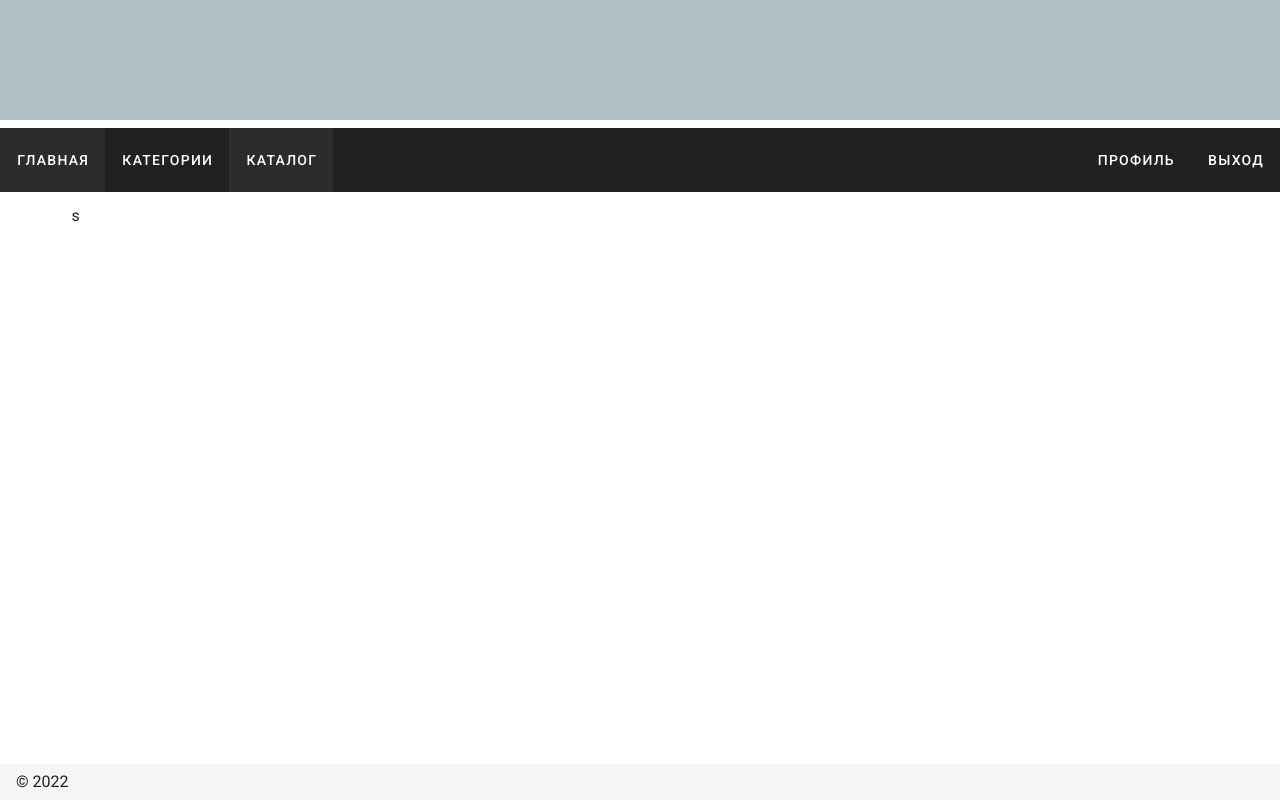
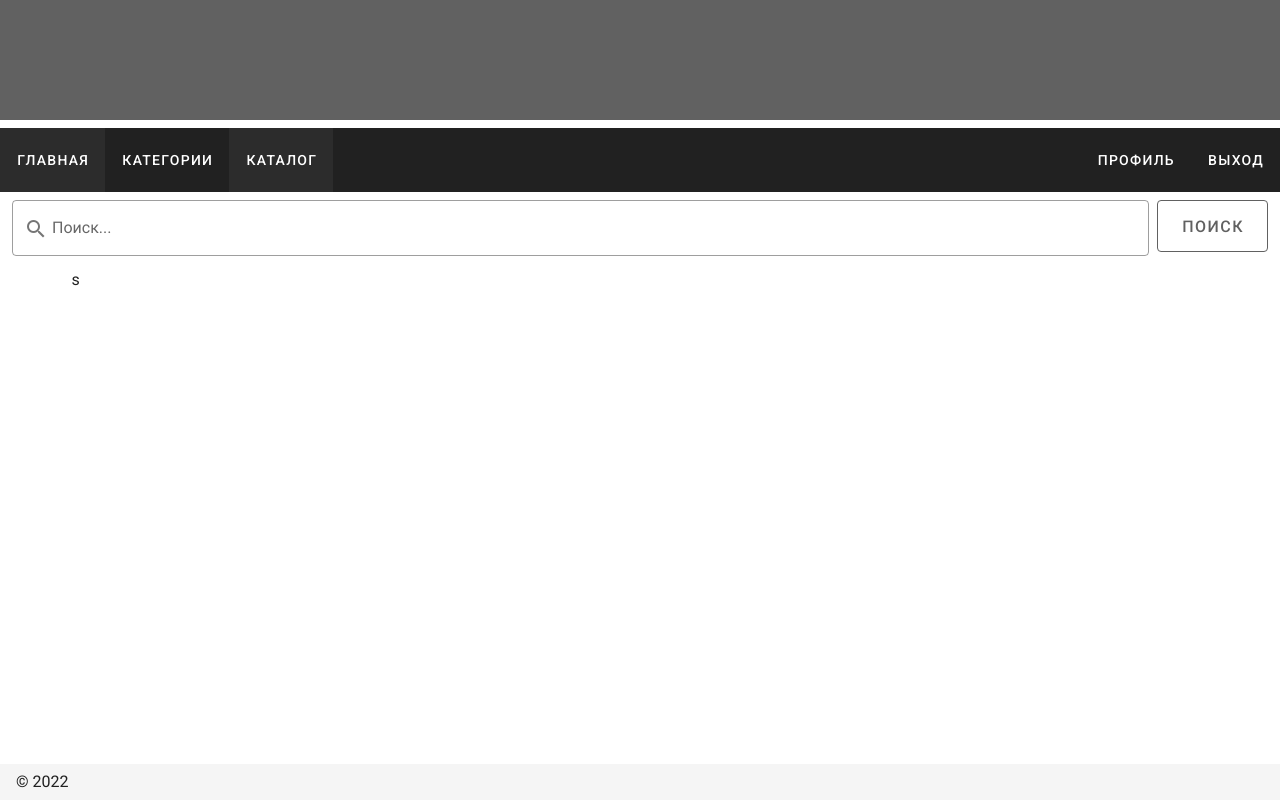
Before and after one commit to Brix-D/marketplace-vue, a Vue app: page /#/ in a window 1280 px wide. Built offline with nearby package versions, Linux system fonts and the light colour scheme.

Commit message:
divided components, changed secondary color, renamed index route

```diff
--- a/src/assets/scss/_variables.scss
+++ b/src/assets/scss/_variables.scss
@@ -10,7 +10,7 @@ $color-pack: false;
 //light theme
 $color-primary: map-get($grey, 'darken-4');
 $color-accent: map-get($deep-purple, 'lighten-4');
-$color-secondary: map-get($blue-grey, 'lighten-3');
+$color-secondary: map-get($grey, 'darken-2');
 $color-info: map-get($blue, 'darken-2');
 $color-warning: $amber;
 $color-error: map-get($deep-orange, 'accent-4');
--- /dev/null
+++ b/src/components/blocks/BMenu.vue
@@ -0,0 +1,100 @@
+<template>
+    <v-app-bar flat :color="$vuetify.theme.currentTheme.primary" class="menu">
+        <v-container fluid class="pa-0">
+            <div class="d-flex">
+                <div class="d-flex">
+                    <v-btn
+                        href="/"
+                        tile
+                        :color="$vuetify.theme.currentTheme.primary"
+                        dark
+                        depressed
+                        min-height="64px"
+                        class="menu__item"
+                    >
+                        Главная
+                    </v-btn>
+                    <v-btn
+                        v-for="item in mainMenu"
+                        :key="item.name"
+                        :to="item.to"
+                        tile
+                        :color="$vuetify.theme.currentTheme.primary"
+                        dark
+                        depressed
+                        min-height="64px"
+                        class="menu__item"
+                        exact
+                    >
+                        {{ item.name }}
+                    </v-btn>
+                </div>
+                <div class="d-flex ml-auto">
+                    <v-btn
+                        v-for="item in authMenu"
+                        :key="item.name"
+                        :to="item.to"
+                        tile
+                        :color="$vuetify.theme.currentTheme.primary"
+                        dark
+                        depressed
+                        min-height="64px"
+                        class="menu__item"
+                        exact
+                    >
+                        {{ item.name }}
+                    </v-btn>
+                </div>
+            </div>
+        </v-container>
+    </v-app-bar>
+</template>
+
+<script>
+export default {
+    name: 'BMenu',
+    data() {
+        return {
+            mainMenu: [
+                {
+                    name: 'Категории',
+                    to: { name: 'index' },
+                },
+                {
+                    name: 'Каталог',
+                    to: { name: 'catalog' },
+                },
+            ],
+            authMenu: [
+                {
+                    name: 'Профиль',
+                    to: { name: 'index' },
+                },
+                {
+                    name: 'Выход',
+                    to: { name: 'index' },
+                },
+            ],
+        };
+    },
+};
+</script>
+
+<style scoped lang="scss">
+.menu {
+    &::v-deep .v-toolbar__content {
+        padding: 0;
+    }
+    &__item {
+        &.v-btn--active::before {
+            opacity: 0;
+        }
+        &:not(.v-btn--active) {
+            //background-color: $color-background-secondary !important;
+            &::before {
+                opacity: 0.05;
+            }
+        }
+    }
+}
+</style>
--- /dev/null
+++ b/src/components/blocks/BSearch.vue
@@ -0,0 +1,29 @@
+<template>
+    <div class="d-flex">
+        <v-text-field
+            v-model="searchValue"
+            prepend-inner-icon="mdi-magnify"
+            hide-details
+            outlined
+            label="Поиск..."
+            clearable
+            :color="$vuetify.theme.currentTheme.secondary"
+        />
+        <v-btn outlined :color="$vuetify.theme.currentTheme.secondary" class="ml-2" x-large>
+            Поиск
+        </v-btn>
+    </div>
+</template>
+
+<script>
+export default {
+    name: 'BSearch',
+    data() {
+        return {
+            searchValue: '',
+        };
+    },
+};
+</script>
+
+<style scoped lang="scss"></style>
--- /dev/null
+++ b/src/components/blocks/BSlider.vue
@@ -0,0 +1,16 @@
+<template>
+    <div class="slider" />
+</template>
+
+<script>
+export default {
+    name: 'BSlider',
+};
+</script>
+
+<style scoped lang="scss">
+.slider {
+    background-color: $color-secondary;
+    min-height: 120px;
+}
+</style>
--- a/src/components/layout/TheHeader.vue
+++ b/src/components/layout/TheHeader.vue
@@ -3,114 +3,32 @@
         <v-container fluid class="pa-0">
             <v-row align="center">
                 <v-col cols="12">
-                    <div class="header__slider" />
+                    <BSlider />
                 </v-col>
             </v-row>
         </v-container>
-        <v-app-bar flat :color="$vuetify.theme.currentTheme.primary" class="mt-2 menu">
-            <v-container fluid class="pa-0">
-                <div class="d-flex">
-                    <div class="d-flex">
-                        <v-btn
-                            href="/"
-                            tile
-                            :color="$vuetify.theme.currentTheme.primary"
-                            dark
-                            depressed
-                            min-height="64px"
-                            class="menu__item"
-                        >
-                            Главная
-                        </v-btn>
-                        <v-btn
-                            v-for="item in mainMenu"
-                            :key="item.name"
-                            :to="item.to"
-                            tile
-                            :color="$vuetify.theme.currentTheme.primary"
-                            dark
-                            depressed
-                            min-height="64px"
-                            class="menu__item"
-                            exact
-                        >
-                            {{ item.name }}
-                        </v-btn>
-                    </div>
-                    <div class="d-flex ml-auto">
-                        <v-btn
-                            v-for="item in authMenu"
-                            :key="item.name"
-                            :to="item.to"
-                            tile
-                            :color="$vuetify.theme.currentTheme.primary"
-                            dark
-                            depressed
-                            min-height="64px"
-                            class="menu__item"
-                            exact
-                        >
-                            {{ item.name }}
-                        </v-btn>
-                    </div>
-                </div>
-            </v-container>
-        </v-app-bar>
+        <BMenu class="mt-2" />
+        <v-container fluid class="py-0 mt-2">
+            <BSearch />
+        </v-container>
     </div>
 </template>
 
 <script>
+import BSlider from '@/components/blocks/BSlider';
+import BMenu from '@/components/blocks/BMenu';
+import BSearch from '@/components/blocks/BSearch';
 export default {
     name: 'TheHeader',
+    components: {
+        BSlider,
+        BMenu,
+        BSearch,
+    },
     data() {
-        return {
-            searchValue: '',
-            mainMenu: [
-                {
-                    name: 'Категории',
-                    to: { name: 'index' },
-                },
-                {
-                    name: 'Каталог',
-                    to: { name: 'catalog' },
-                },
-            ],
-            authMenu: [
-                {
-                    name: 'Профиль',
-                    to: { name: 'index' },
-                },
-                {
-                    name: 'Выход',
-                    to: { name: 'index' },
-                },
-            ],
-        };
+        return {};
     },
 };
 </script>
 
-<style scoped lang="scss">
-.header {
-    &__slider {
-        background-color: $color-secondary;
-        min-height: 120px;
-    }
-}
-.menu {
-    &::v-deep .v-toolbar__content {
-        padding: 0;
-    }
-    &__item {
-        &.v-btn--active::before {
-            opacity: 0;
-        }
-        &:not(.v-btn--active) {
-            //background-color: $color-background-secondary !important;
-            &::before {
-                opacity: 0.05;
-            }
-        }
-    }
-}
-</style>
+<style scoped lang="scss"></style>
--- a/src/plugins/vuetify.js
+++ b/src/plugins/vuetify.js
@@ -27,7 +27,7 @@ export default new Vuetify({
             light: {
                 primary: colors.grey.darken4,
                 accent: colors.deepPurple.lighten1,
-                secondary: colors.blueGrey.lighten3,
+                secondary: colors.grey.darken2,
                 info: colors.blue.darken2,
                 warning: colors.amber.base,
                 error: colors.deepOrange.accent4,
--- a/src/router/index.js
+++ b/src/router/index.js
@@ -10,7 +10,7 @@ Vue.use(VueRouter);
 const routes = [
     {
         path: '/',
-        name: 'Home',
+        name: 'index',
         component: index,
     },
     {
```
